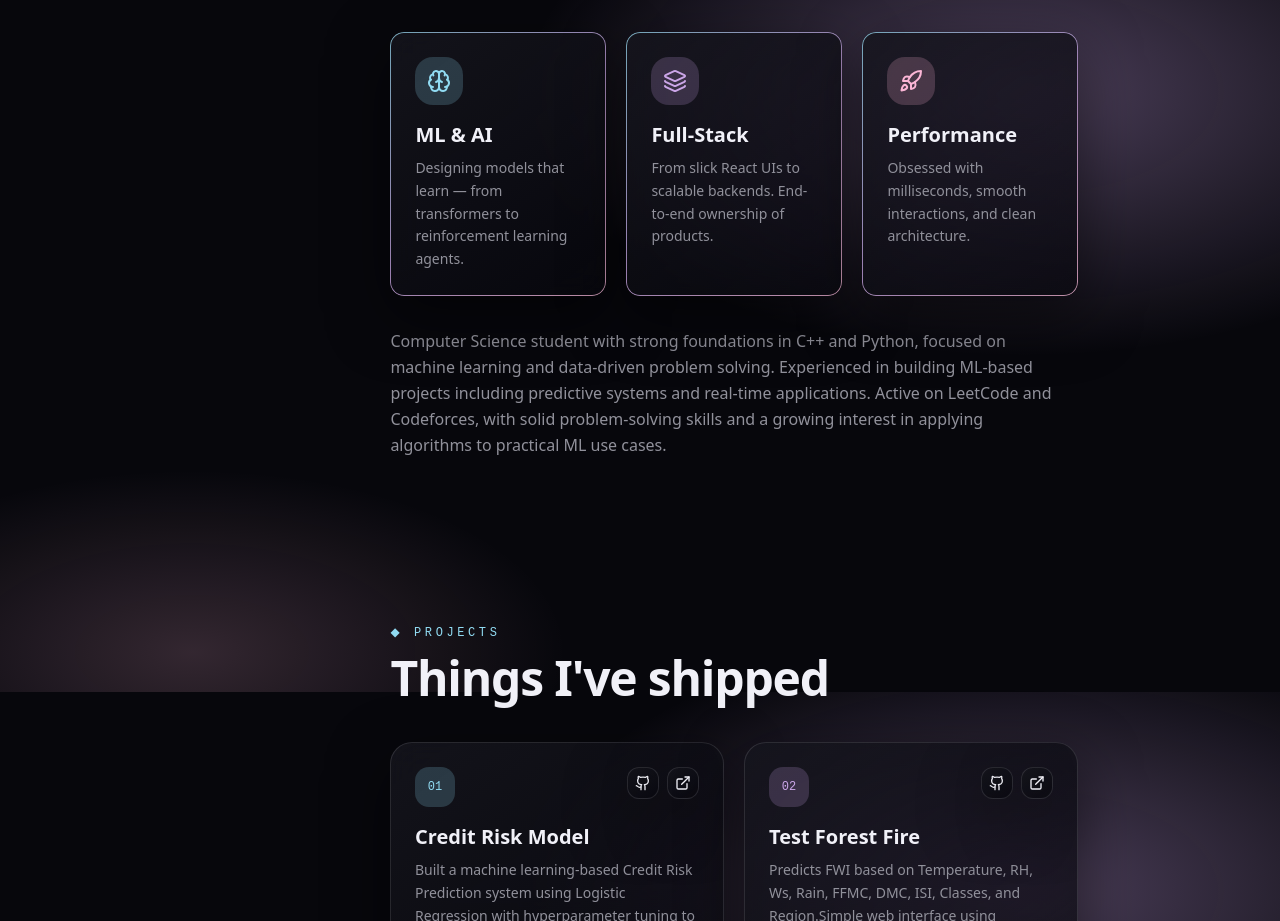
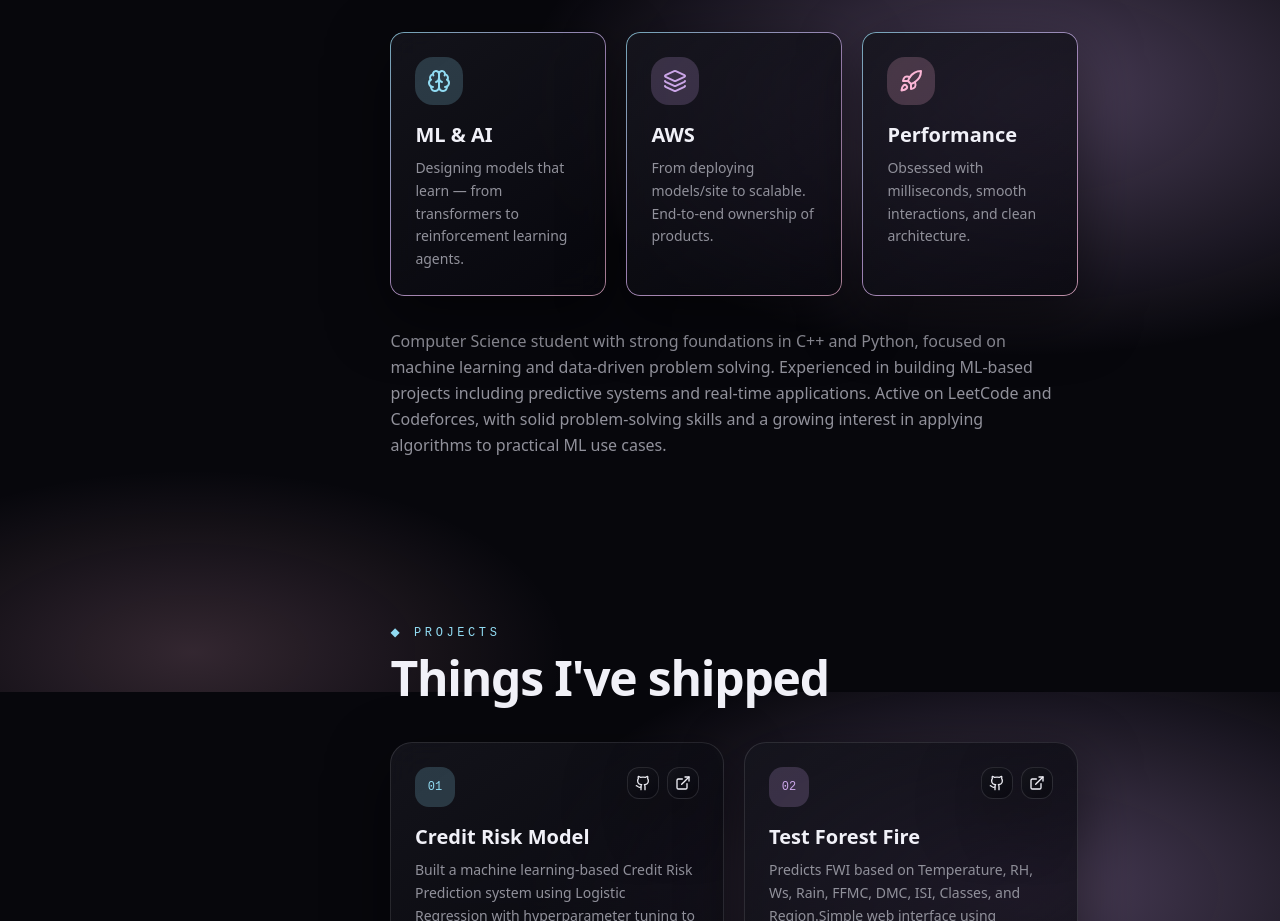
Before and after one commit to mayank-1584/portfolio, a React (Vite) app: page / in a window 1280 px wide. Shown: the part 908-1829 px from the top of the page. Built offline with nearby package versions, Linux system fonts and the light colour scheme.

Commit message:
Update About component titles and bodies

```diff
--- a/src/components/About.tsx
+++ b/src/components/About.tsx
@@ -11,8 +11,8 @@ const cards = [
   },
   {
     icon: Layers,
-    title: "Full-Stack",
-    body: "From slick React UIs to scalable backends. End-to-end ownership of products.",
+    title: "AWS",
+    body: "From deploying models/site to scalable. End-to-end ownership of products.",
     color: "var(--neon-purple)",
   },
   {
```
